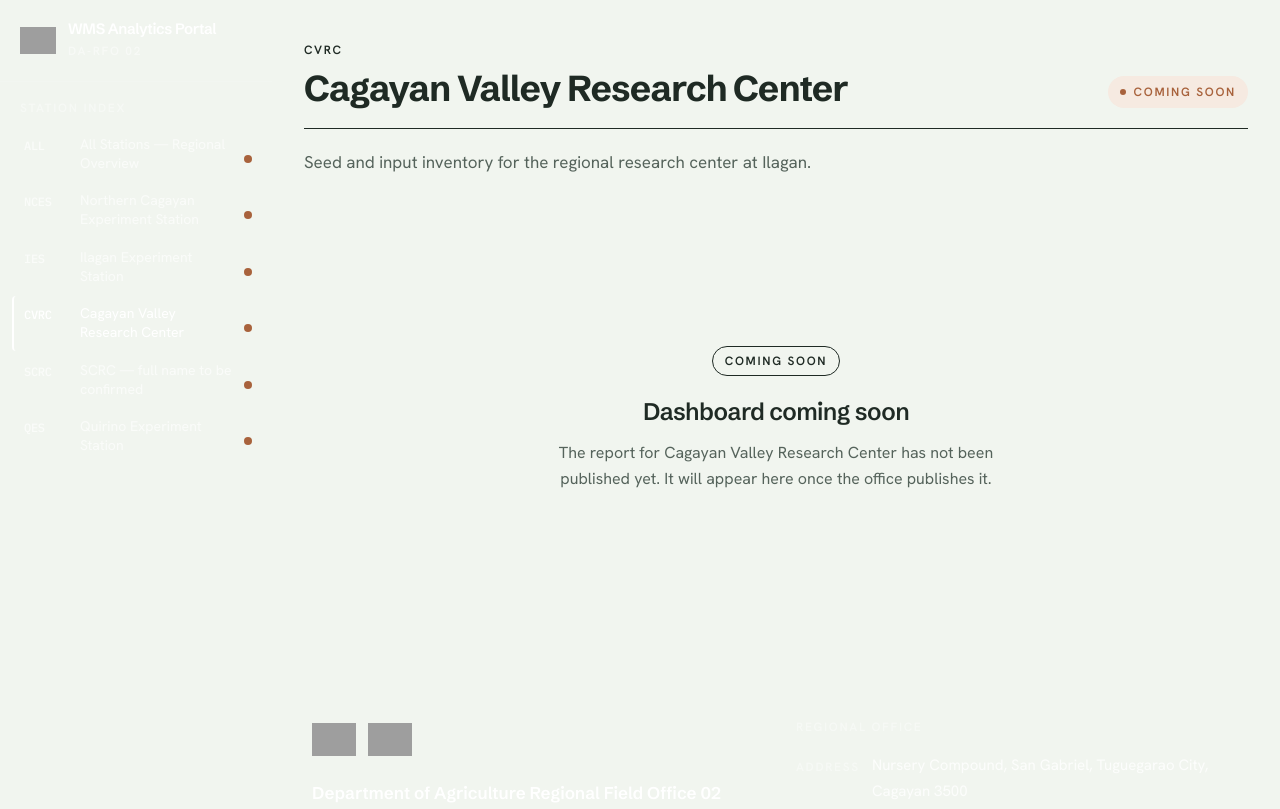
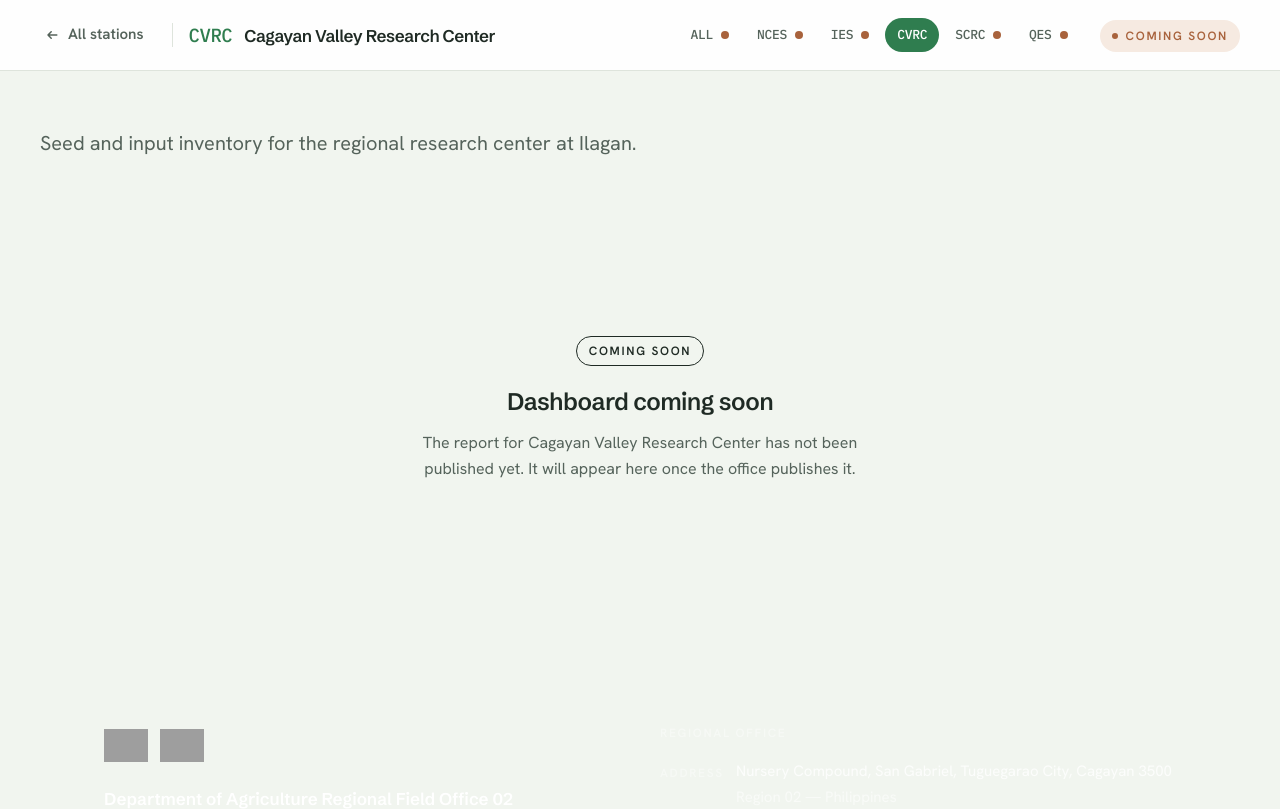
Before and after one commit to DeveloperJP115/darfo2-wms-powerbi-portal, a React (Vite) app: page /cvrc in a window 1280 px wide. Shown: the top 809 px of the page. Built offline with nearby package versions, Linux system fonts and the light colour scheme; grey boxes are pictures that could not be loaded.

Commit message:
feat(report): swap the persistent sidebar for a slim report bar
A report page now carries only a back link, the station identity and a
compact code switcher, leaving the full width to the dashboard.

```diff
--- a/src/components/AppLayout.jsx
+++ b/src/components/AppLayout.jsx
@@ -1,69 +1,26 @@
-import { useEffect, useState } from "react";
-import { Outlet, useLocation } from "react-router-dom";
-import { SITE } from "../config/stations.js";
+import { Outlet } from "react-router-dom";
 import Footer from "./Footer.jsx";
-import Sidebar from "./Sidebar.jsx";
 
+/*
+ * The shell is deliberately thin. Home carries its own masthead and a report
+ * page carries its own slim bar, so there is no persistent chrome competing
+ * with the dashboard for space.
+ */
 export default function AppLayout() {
-  const [navOpen, setNavOpen] = useState(false);
-  const { pathname } = useLocation();
-
-  // Picking a station on a phone should close the drawer and show the report.
-  useEffect(() => setNavOpen(false), [pathname]);
-
   return (
-    <div className="flex min-h-screen">
+    <div className="flex min-h-screen flex-col">
       <a
         href="#content"
-        className="focus:bg-field-700 sr-only focus:not-sr-only focus:fixed focus:top-3 focus:left-3 focus:z-50 focus:rounded-sm focus:px-3 focus:py-2 focus:text-white"
+        className="focus:bg-leaf-700 sr-only focus:not-sr-only focus:fixed focus:top-4 focus:left-4 focus:z-50 focus:rounded-full focus:px-4 focus:py-2.5 focus:font-semibold focus:text-white"
       >
         Skip to content
       </a>
 
-      <Sidebar open={navOpen} onClose={() => setNavOpen(false)} />
+      <main id="content" className="flex-1">
+        <Outlet />
+      </main>
 
-      {navOpen && (
-        <button
-          type="button"
-          aria-label="Close navigation"
-          onClick={() => setNavOpen(false)}
-          className="fixed inset-0 z-30 bg-field-950/60 lg:hidden"
-        />
-      )}
-
-      <div className="flex min-w-0 flex-1 flex-col">
-        <div className="bg-field-950 flex items-center gap-3 px-4 py-3 text-white lg:hidden">
-          <button
-            type="button"
-            onClick={() => setNavOpen(true)}
-            aria-expanded={navOpen}
-            aria-controls="station-nav"
-            className="-ml-1 rounded-sm p-1.5 hover:bg-white/10"
-          >
-            <span className="sr-only">Open station index</span>
-            <svg
-              aria-hidden="true"
-              viewBox="0 0 20 20"
-              className="size-5"
-              fill="none"
-              stroke="currentColor"
-              strokeWidth="1.75"
-              strokeLinecap="round"
-            >
-              <path d="M3 5.5h14M3 10h14M3 14.5h14" />
-            </svg>
-          </button>
-          <span className="font-display text-[15px] font-semibold tracking-tight">
-            {SITE.title}
-          </span>
-        </div>
-
-        <main id="content" className="min-w-0 flex-1">
-          <Outlet />
-        </main>
-
-        <Footer />
-      </div>
+      <Footer />
     </div>
   );
 }
--- /dev/null
+++ b/src/components/ReportBar.jsx
@@ -0,0 +1,81 @@
+import { Link, NavLink } from "react-router-dom";
+import { DASHBOARDS, isLive } from "../config/stations.js";
+import StatusTag from "./StatusTag.jsx";
+
+/*
+ * Slim chrome for a report page: a way back to the switchboard, the station's
+ * identity, and a compact code switcher so you can move between stations
+ * mid-meeting without going home first. Everything else is the report.
+ */
+export default function ReportBar({ dashboard }) {
+  return (
+    <div className="border-hairline bg-card/90 sticky top-0 z-30 border-b backdrop-blur">
+      <div className="mx-auto flex max-w-[104rem] flex-col gap-3 px-6 py-4 md:flex-row md:items-center md:justify-between md:gap-8 md:px-10">
+        <div className="flex min-w-0 items-center gap-4">
+          <Link
+            to="/"
+            className="text-ink-soft hover:text-leaf-700 hover:bg-canvas -ml-2 inline-flex shrink-0 items-center gap-2 rounded-full px-3 py-1.5 text-[15px] font-semibold transition-colors"
+          >
+            <svg
+              aria-hidden="true"
+              viewBox="0 0 20 20"
+              className="size-4"
+              fill="none"
+              stroke="currentColor"
+              strokeWidth="1.9"
+              strokeLinecap="round"
+              strokeLinejoin="round"
+            >
+              <path d="M16 10H5M9 6l-4 4 4 4" />
+            </svg>
+            All stations
+          </Link>
+
+          <span aria-hidden="true" className="bg-hairline hidden h-6 w-px md:block" />
+
+          <div className="flex min-w-0 items-baseline gap-3">
+            <span className="code text-leaf-500 shrink-0">{dashboard.short}</span>
+            <h1 className="truncate text-[17px] font-semibold tracking-tight">
+              {dashboard.name}
+            </h1>
+          </div>
+        </div>
+
+        <div className="flex items-center gap-5">
+          <nav aria-label="Switch station" className="min-w-0">
+            <ul className="-mx-1 flex gap-1 overflow-x-auto px-1">
+              {DASHBOARDS.map((entry) => (
+                <li key={entry.slug}>
+                  <NavLink
+                    to={`/${entry.slug}`}
+                    title={entry.name}
+                    className={({ isActive }) =>
+                      `code flex items-center gap-2 rounded-full px-3 py-1.5 text-[13px] whitespace-nowrap transition-colors ${
+                        isActive
+                          ? "bg-leaf-500 text-white"
+                          : "text-ink-soft hover:bg-canvas hover:text-leaf-700"
+                      }`
+                    }
+                  >
+                    {/* The active pill is solid green, so its dot would vanish
+                        into the fill — the bar's own status tag covers it. */}
+                    {({ isActive }) => (
+                      <>
+                        {entry.short}
+                        {!isActive && <StatusTag live={isLive(entry)} showLabel={false} />}
+                      </>
+                    )}
+                  </NavLink>
+                </li>
+              ))}
+            </ul>
+          </nav>
+
+          <span className="hidden shrink-0 lg:block">
+            <StatusTag live={isLive(dashboard)} />
+          </span>
+        </div>
+      </div>
+    </div>
+  );
+}
--- a/src/components/Sidebar.jsx
+++ /dev/null
@@ -1,77 +0,0 @@
-import { Link, NavLink } from "react-router-dom";
-import { DASHBOARDS, SITE, isLive } from "../config/stations.js";
-import BrandLogo from "./BrandLogo.jsx";
-import StatusTag from "./StatusTag.jsx";
-
-/*
- * Persistent station index. Codes sit in a fixed-width mono column so they line
- * up down the panel and the list reads as a manifest rather than a menu.
- *
- * On large screens this is a static column; below that it is a drawer that the
- * layout opens and closes.
- */
-export default function Sidebar({ open, onClose }) {
-  return (
-    <div
-      id="station-nav"
-      className={`bg-field-950 fixed inset-y-0 left-0 z-40 flex w-68 flex-col transition-transform duration-200 lg:static lg:z-auto lg:translate-x-0 ${
-        open ? "translate-x-0" : "-translate-x-full"
-      }`}
-    >
-      <div className="border-b border-white/10 px-5 py-5">
-        <Link
-          to="/"
-          onClick={onClose}
-          className="group flex items-center gap-3 text-white"
-        >
-          <BrandLogo
-            src={SITE.logos.da}
-            alt="Department of Agriculture"
-            monogram="DA"
-            className="size-9"
-          />
-          <span className="min-w-0">
-            <span className="font-display block text-[15px] leading-tight font-semibold tracking-tight group-hover:underline">
-              {SITE.title}
-            </span>
-            <span className="eyebrow text-white/45 mt-0.5 block">DA-RFO 02</span>
-          </span>
-        </Link>
-      </div>
-
-      <nav aria-label="Dashboards" className="flex-1 overflow-y-auto px-3 py-4">
-        <p className="eyebrow text-white/40 px-2 pb-2">Station index</p>
-
-        <ul className="space-y-0.5">
-          {DASHBOARDS.map((dashboard) => (
-            <li key={dashboard.slug}>
-              <NavLink
-                to={`/${dashboard.slug}`}
-                onClick={onClose}
-                className={({ isActive }) =>
-                  `flex items-start gap-3 rounded-sm border-l-2 py-2 pr-2 pl-2.5 transition-colors ${
-                    isActive
-                      ? "border-field-500 bg-field-800 text-white"
-                      : "border-transparent text-white/65 hover:bg-white/5 hover:text-white"
-                  }`
-                }
-              >
-                <span className="font-mono w-11 shrink-0 pt-px text-[12px] tracking-tight">
-                  {dashboard.short}
-                </span>
-                <span className="flex-1 text-[14px] leading-snug">{dashboard.name}</span>
-                <span className="pt-1.5">
-                  <StatusTag live={isLive(dashboard)} tone="dark" showLabel={false} />
-                </span>
-              </NavLink>
-            </li>
-          ))}
-        </ul>
-      </nav>
-
-      <div className="border-t border-white/10 px-5 py-4">
-        <p className="text-[12px] leading-snug text-white/45">{SITE.office}</p>
-      </div>
-    </div>
-  );
-}
--- a/src/pages/DashboardPage.jsx
+++ b/src/pages/DashboardPage.jsx
@@ -1,7 +1,7 @@
 import { useParams } from "react-router-dom";
-import { findDashboard, isLive } from "../config/stations.js";
+import { findDashboard } from "../config/stations.js";
 import DashboardEmbed from "../components/DashboardEmbed.jsx";
-import StatusTag from "../components/StatusTag.jsx";
+import ReportBar from "../components/ReportBar.jsx";
 import NotFound from "./NotFound.jsx";
 
 export default function DashboardPage() {
@@ -12,26 +12,18 @@ export default function DashboardPage() {
   if (!dashboard) return <NotFound />;
 
   return (
-    <div className="mx-auto max-w-[110rem] px-4 py-8 md:px-8 md:py-10">
-      <header className="border-rule flex flex-wrap items-end justify-between gap-x-6 gap-y-3 border-b pb-5">
-        <div>
-          <p className="eyebrow text-field-700">{dashboard.short}</p>
-          <h1 className="mt-2 text-3xl font-bold tracking-tight md:text-4xl">
-            {dashboard.name}
-          </h1>
-        </div>
-        <StatusTag live={isLive(dashboard)} />
-      </header>
+    <>
+      <ReportBar dashboard={dashboard} />
 
-      {dashboard.blurb && (
-        <p className="text-ink-soft mt-5 max-w-3xl text-[17px] leading-relaxed">
-          {dashboard.blurb}
-        </p>
-      )}
+      <div className="mx-auto max-w-[104rem] px-6 py-10 md:px-10 md:py-14">
+        {dashboard.blurb && (
+          <p className="text-ink-soft mb-10 max-w-3xl text-xl leading-relaxed">
+            {dashboard.blurb}
+          </p>
+        )}
 
-      <div className="mt-8">
         <DashboardEmbed dashboard={dashboard} />
       </div>
-    </div>
+    </>
   );
 }
```
